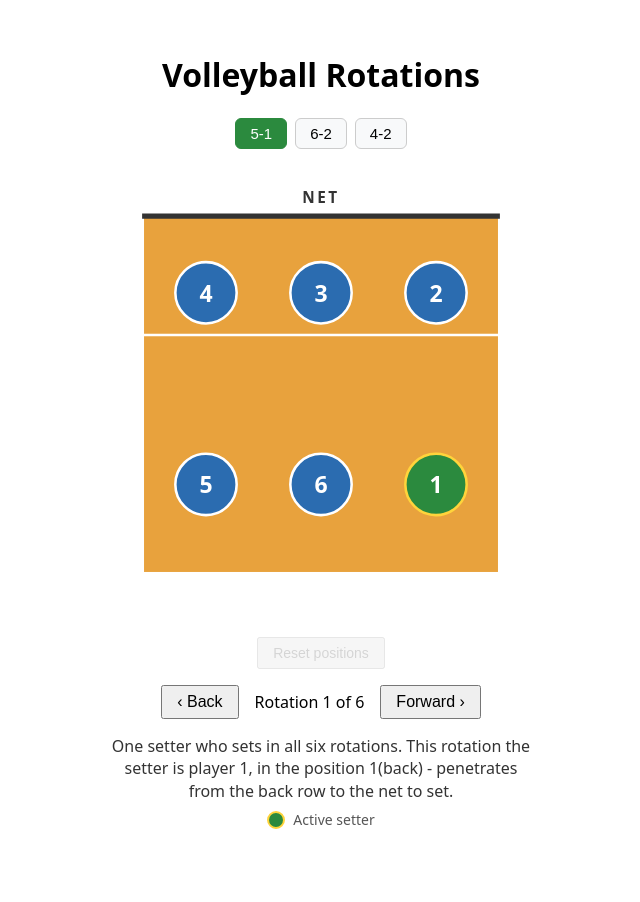
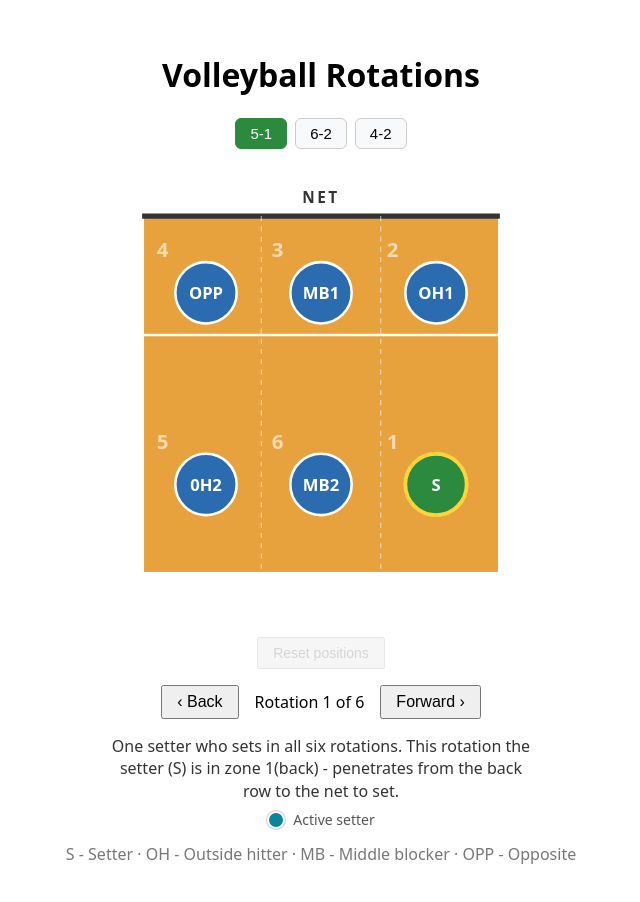
Before and after one commit to MarcoAnt1/volley-rotations, a Vue app: page / in a window 1280 px wide. Shown: the top 902 px of the page, without its empty margins (319-959 px from the left). Before the commit the page ends 875 px from the top, so only its background shows below. Built offline with nearby package versions, Linux system fonts and the light colour scheme; the HTML template or start-up script is replaced by a standard one.

Commit message:
Enhance Court and PlayerToken components with role labels and visual indicators for setters and zones

```diff
--- a/src/App.vue
+++ b/src/App.vue
@@ -39,11 +39,13 @@
     <p class="tip">{{ tip }}</p>
 
     <p class="legend">
-      <span class="dot"></span> Active setter
+      <span class="dot dot-setter"></span> Active setter
       <template v-if="system.setters.length > 1">
         <span class="dot dot-setter"></span> Other setter
       </template>
     </p>
+
+    <p class="roles">S - Setter · OH - Outside hitter · MB - Middle blocker · OPP - Opposite</p>
   </main>
 </template>
 
@@ -114,8 +116,6 @@
   width: 14px;
   height: 14px;
   border-radius: 50%;
-  background: #2b8a3e;
-  border: 2px solid #ffd43b;
 }
 
 .dot-active {
@@ -128,4 +128,10 @@
   border: 2px solid #ffffff;
   box-shadow: 0 0 0 1px #ccc;
 }
+
+.roles {
+  margin-top: 4px;
+  font-size: 13;
+  color: #777;
+}
 </style>
--- a/src/components/Court.vue
+++ b/src/components/Court.vue
@@ -15,6 +15,7 @@
 const props = defineProps<{ rotation: number; system: VolleySystem }>();
 
 const players: Position[] = [1, 2, 3, 4, 5, 6];
+const zones: Position[] = [1, 2, 3, 4, 5, 6];
 
 const svg = ref<SVGSVGElement | null>(null);
 
@@ -71,6 +72,7 @@
     }
     return flagged;
 });
+
 </script>
 
 <template>
@@ -86,10 +88,26 @@
             <!-- Attack line: 3m from the net = one third of the 9m depth -->
             <line class="attack-line" x1="40" y1="133" x2="320" y2="133"/>
 
+            <line class="zone-line" x1="133.3" y1="40" x2="133.3" y2="320"/>
+            <line class="zone-line" x1="226.7" y1="40" x2="226.7" y2="320"/>
+
+            <text
+                v-for="zone in zones"
+                :key="`zone-${zone}`"
+                class="zone-number"
+                :x="positionCoords[zone].x - 34"
+                :y="positionCoords[zone].y - 34"
+                text-anchor="middle"
+                dominant-baseline="central"
+            >
+                {{  zone }}
+            </text>
+
             <PlayerToken
                 v-for="player in players"
                 :key="player"
                 :player="player"
+                :label="system.roles[player]"
                 :x="coordsFor(player).x"
                 :y="coordsFor(player).y"
                 :is-setter="system.setters.includes(player)"
@@ -144,6 +162,20 @@
     stroke-width: 2;
 }
 
+.zone-line {
+    stroke: #ffffff;
+    stroke-width: 1;
+    stroke-dasharray: 4 4;
+    opacity: 0.5;
+}
+
+.zone-number {
+    fill: #ffffff;
+    font: 700 16px system-ui, sans-serif;
+    opacity: 0.6;
+    pointer-events: none;
+}
+
 .warning {
     max-width: 420px;
     margin: 12px auto 0;
--- a/src/components/PlayerToken.vue
+++ b/src/components/PlayerToken.vue
@@ -4,6 +4,7 @@
 
 const props = defineProps<{
   player: Position;
+  label: string;
   x: number;
   y: number;
   isSetter: boolean;
@@ -43,7 +44,7 @@
         @pointerup="onPointerUp"
     >
         <circle r="24" />
-        <text text-anchor="middle" dominant-baseline="central">{{ player }}</text>
+        <text text-anchor="middle" dominant-baseline="central">{{ label }}</text>
     </g>
 </template>
 
@@ -67,20 +68,20 @@
 
 .token text {
     fill: #ffffff;
-    font: 600 18px system-ui, sans-serif;
+    font: 700 13px system-ui, sans-serif;
     user-select: none;
 }
 
 .token.setter circle {
     fill: #0c8599;
     stroke: #ffd43b;
-    stroke-width: 3;
+    stroke-width: 2;
 }
 
 .token.active-setter circle {
     fill: #2b8a3e;
     stroke: #ffd43b;
-    stroke-width: 2;
+    stroke-width: 3;
 }
 
 .token.invalid circle {
--- a/src/data/rotations.ts
+++ b/src/data/rotations.ts
@@ -71,10 +71,13 @@
 
 export type SystemName = '5-1' | '6-2' | '4-2';
 
+export type Role = 'S' | 'S1' | 'S2' | 'OH1' | '0H2' | 'MB1' | 'MB2' | 'OPP';
+
 export interface VolleySystem {
     name: SystemName;
     setters: Position[];
     activeRow: 'front' | 'back' | 'any';
+    roles: Record<Position, Role>;
     blurb: string;
 }
 
@@ -84,25 +87,28 @@
         setters: [1],
         activeRow: 'any',
         blurb: 'One setter who sets in all six rotations.',
+        roles: { 1: 'S', 2: 'OH1', 3: 'MB1', 4: 'OPP', 5: '0H2', 6: 'MB2'}
     },
     '6-2': {
         name: '6-2',
         setters: [1, 4],
         activeRow: 'back',
         blurb: 'Two setters; the back-row one sets, so all three front-row players can attack.',
+        roles: { 1: 'S1', 2: 'OH1', 3: 'MB1', 4: 'S2', 5: '0H2', 6: 'MB2'}
     },
     '4-2': {
         name: '4-2',
         setters: [1, 4],
         activeRow: 'front',
         blurb: 'Two setters; the front-row one sets from near the net.',
+        roles: { 1: 'S1', 2: 'OH1', 3: 'MB1', 4: 'S2', 5: '0H2', 6: 'MB2'}
     },
 };
 
-export const FROM_ROW: Position[] = [2, 3, 4];
+export const FRONT_ROW: Position[] = [2, 3, 4];
 
 export function isFrontRow(pos: Position): boolean {
-    return FROM_ROW.includes(pos);
+    return FRONT_ROW.includes(pos);
 }
 
 export function activeSetter(system: VolleySystem, rotation: number): Position {
@@ -123,5 +129,5 @@
     const where = front
         ? 'sets from near the net'
         : 'penetrates from the back row to the net to set';
-    return `${system.blurb} This rotation the setter is player ${setter}, in the position ${pos}(${front ? 'front' : 'back'}) - ${where}.`;
+    return `${system.blurb} This rotation the setter (${system.roles[setter]}) is in zone ${pos}(${front ? 'front' : 'back'}) - ${where}.`;
 }
```
